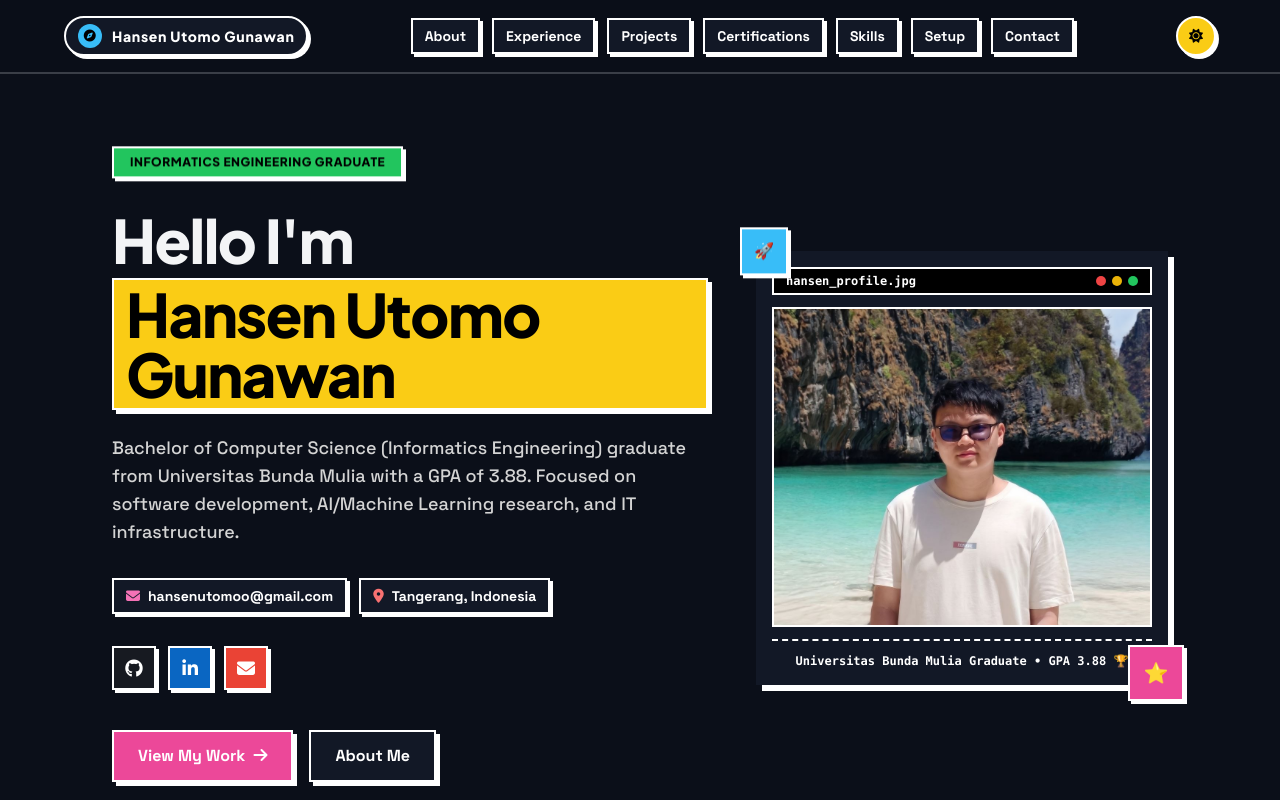
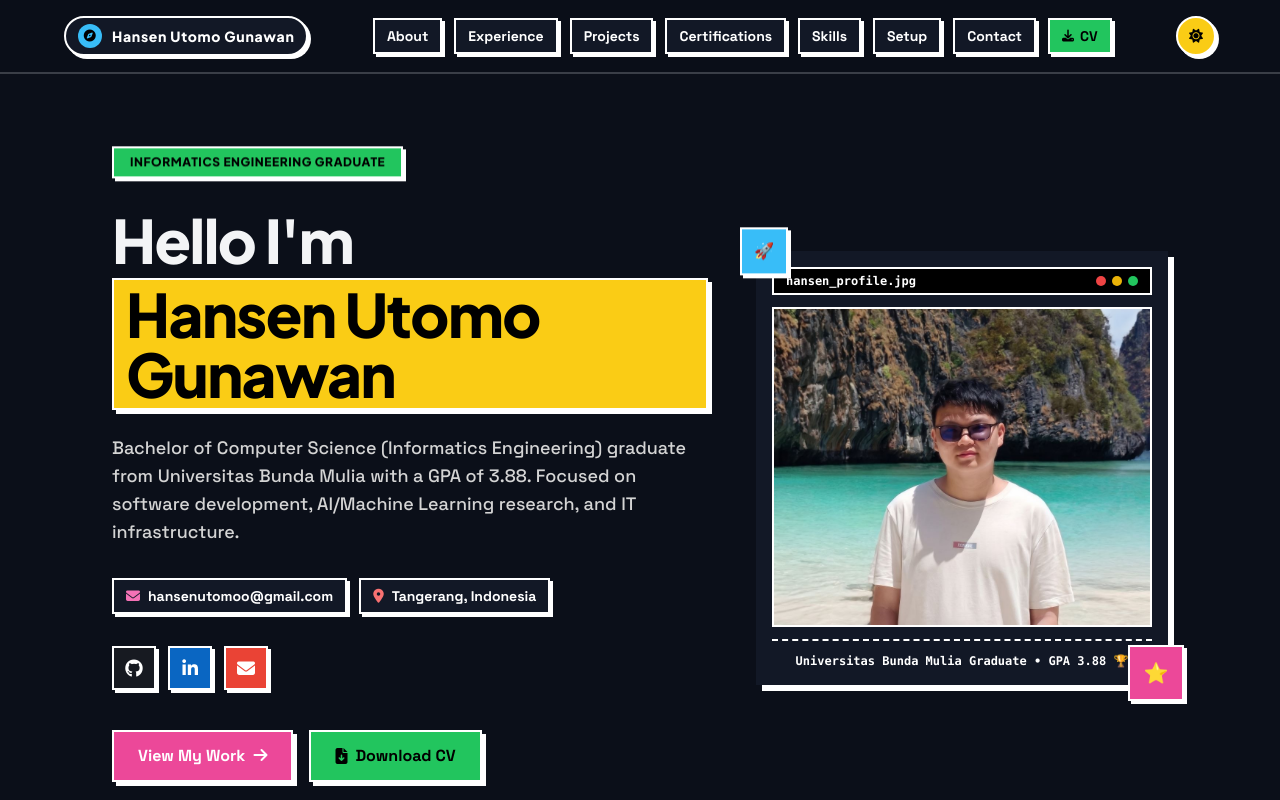
Before and after one commit to hansenutomo/hansenutomo.github.io, a plain HTML site: page index.html in a window 1280 px wide. Shown: the top 800 px of the page. Drawn offline with nearby package versions, Linux system fonts and the light colour scheme.

Commit message:
Add files via upload

```diff
--- a/index.html
+++ b/index.html
@@ -125,6 +125,10 @@
                 <a href="#skills" class="px-3 py-1.5 border-2 border-white bg-[#121826] text-white neo-shadow-sm hover:bg-[#FACC15] hover:text-black transition">Skills</a>
                 <a href="#setup" class="px-3 py-1.5 border-2 border-white bg-[#121826] text-white neo-shadow-sm hover:bg-[#FACC15] hover:text-black transition">Setup</a>
                 <a href="#contact" class="px-3 py-1.5 border-2 border-white bg-[#121826] text-white neo-shadow-sm hover:bg-[#FACC15] hover:text-black transition">Contact</a>
+                <!-- Download CV Navbar Button -->
+                <a href="CV_Hansen_Utomo_Gunawan.pdf" download class="px-3 py-1.5 border-2 border-white bg-[#22c55e] text-black neo-shadow-sm hover:bg-[#1ea850] transition flex items-center gap-1.5">
+                    <i class="fa-solid fa-download text-xs"></i> CV
+                </a>
             </nav>
             <div class="flex items-center gap-2">
                 <button id="themeToggle" class="w-10 h-10 rounded-full border-2 border-white bg-[#FACC15] flex items-center justify-center neo-shadow-sm cursor-pointer hover:scale-105 transition" style="background-color: #FACC15; border-color: #ffffff;" aria-label="Toggle Theme">
@@ -173,8 +177,9 @@
                 <a href="#projects" class="neo-btn px-6 py-3 bg-[#EC4899] text-white font-extrabold border-2 border-white neo-shadow transition inline-block">
                     View My Work <i class="fa-solid fa-arrow-right ml-1"></i>
                 </a>
-                <a href="#about" class="neo-btn px-6 py-3 bg-[#121826] text-white font-extrabold border-2 border-white neo-shadow transition inline-block">
-                    About Me
+                <!-- Download CV Main Button -->
+                <a href="CV_Hansen_Utomo_Gunawan.pdf" download class="neo-btn px-6 py-3 bg-[#22c55e] text-black font-extrabold border-2 border-white neo-shadow transition inline-flex items-center gap-2">
+                    <i class="fa-solid fa-file-arrow-down"></i> Download CV
                 </a>
             </div>
         </div>
```
Also changed, not shown: 1 other file.
